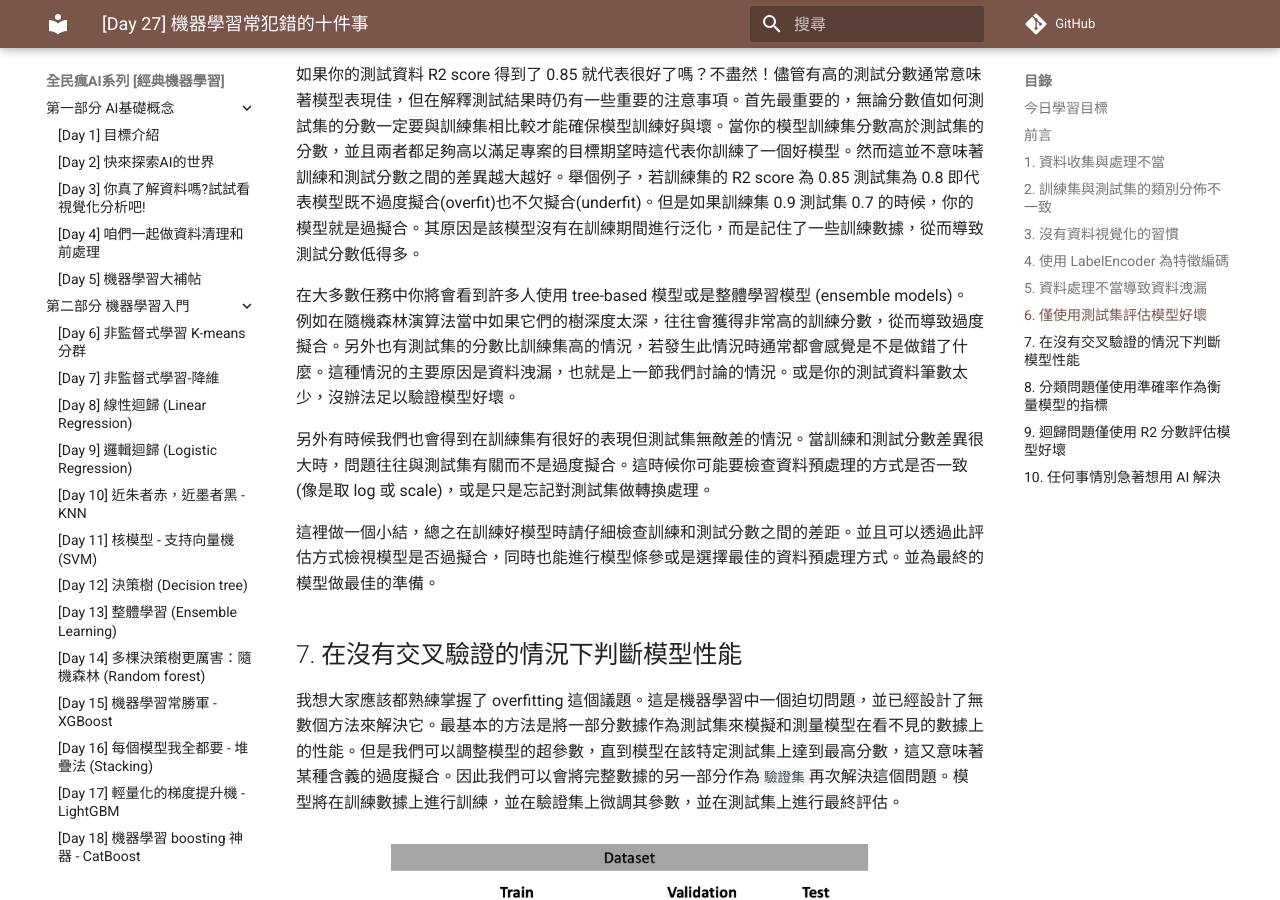
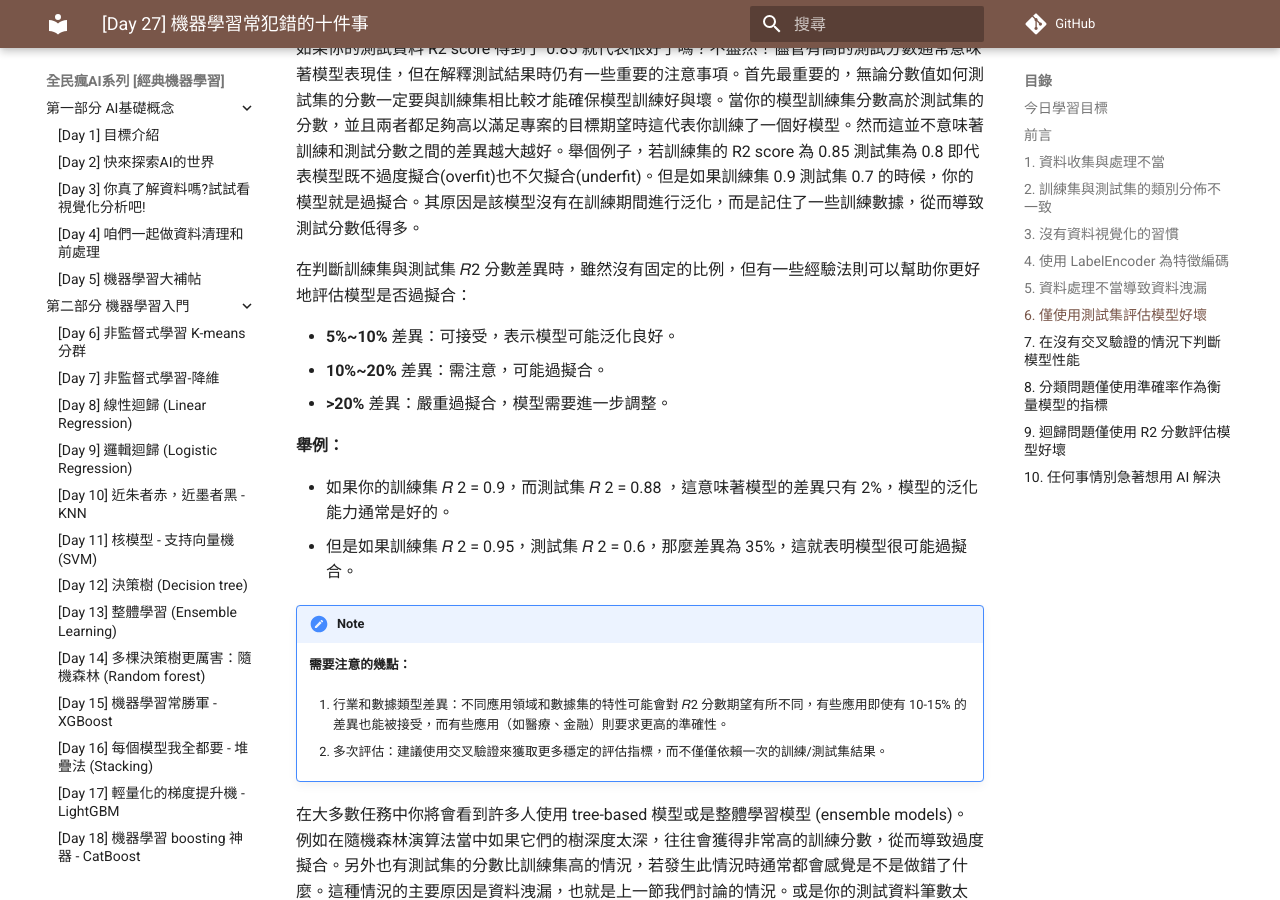
Before and after one commit to andy6804tw/crazyai-ml, an MkDocs documentation site: the page built from docs/27.機器學習常犯錯的十件事/README.md, in a window 1280 px wide and 900 px high, scrolled down 5344 px. Built offline with MkDocs 1.6.1 and Material for MkDocs 9.7.7, drawn with Linux system fonts in a browser that asks for light colours; nearby versions of some CDN libraries; comment, search, counter and statistics services are not loaded.

Commit message:
modify post

```diff
--- a/docs/27.機器學習常犯錯的十件事/README.md
+++ b/docs/27.機器學習常犯錯的十件事/README.md
@@ -168,10 +168,28 @@ X_test_scaled = scaler.transform(X_test)
 更強大的解決方案是使用 Sklearn 內建的 pipeline，它能夠保護模型免於資料洩漏的問題。此方法能夠確保訓練資料僅參與轉換擬合與模型訓練，而測試資料僅用於計算並驗證模型。
 
 
----
-
 ## 6. 僅使用測試集評估模型好壞
 如果你的測試資料 R2 score 得到了 0.85 就代表很好了嗎？不盡然！儘管有高的測試分數通常意味著模型表現佳，但在解釋測試結果時仍有一些重要的注意事項。首先最重要的，無論分數值如何測試集的分數一定要與訓練集相比較才能確保模型訓練好與壞。當你的模型訓練集分數高於測試集的分數，並且兩者都足夠高以滿足專案的目標期望時這代表你訓練了一個好模型。然而這並不意味著訓練和測試分數之間的差異越大越好。舉個例子，若訓練集的 R2 score 為 0.85 測試集為 0.8 即代表模型既不過度擬合(overfit)也不欠擬合(underfit)。但是如果訓練集 0.9 測試集 0.7 的時候，你的模型就是過擬合。其原因是該模型沒有在訓練期間進行泛化，而是記住了一些訓練數據，從而導致測試分數低得多。
+
+在判斷訓練集與測試集 𝑅2 分數差異時，雖然沒有固定的比例，但有一些經驗法則可以幫助你更好地評估模型是否過擬合：
+
+- **5%~10%** 差異：可接受，表示模型可能泛化良好。
+- **10%~20%** 差異：需注意，可能過擬合。
+- **>20%** 差異：嚴重過擬合，模型需要進一步調整。
+
+**舉例：**
+
+- 如果你的訓練集 𝑅 2 = 0.9，而測試集 𝑅 2 = 0.88 ，這意味著模型的差異只有 2%，模型的泛化能力通常是好的。
+- 但是如果訓練集 𝑅 2 = 0.95，測試集 𝑅 2 = 0.6，那麼差異為 35%，這就表明模型很可能過擬合。
+
+!!! note
+
+    **需要注意的幾點：**
+
+    1. 行業和數據類型差異：不同應用領域和數據集的特性可能會對 𝑅2 分數期望有所不同，有些應用即使有 10-15% 的差異也能被接受，而有些應用（如醫療、金融）則要求更高的準確性。
+
+    2. 多次評估：建議使用交叉驗證來獲取更多穩定的評估指標，而不僅僅依賴一次的訓練/測試集結果。
+
 
 在大多數任務中你將會看到許多人使用 tree-based 模型或是整體學習模型 (ensemble models)。例如在隨機森林演算法當中如果它們的樹深度太深，往往會獲得非常高的訓練分數，從而導致過度擬合。另外也有測試集的分數比訓練集高的情況，若發生此情況時通常都會感覺是不是做錯了什麼。這種情況的主要原因是資料洩漏，也就是上一節我們討論的情況。或是你的測試資料筆數太少，沒辦法足以驗證模型好壞。
 
```
